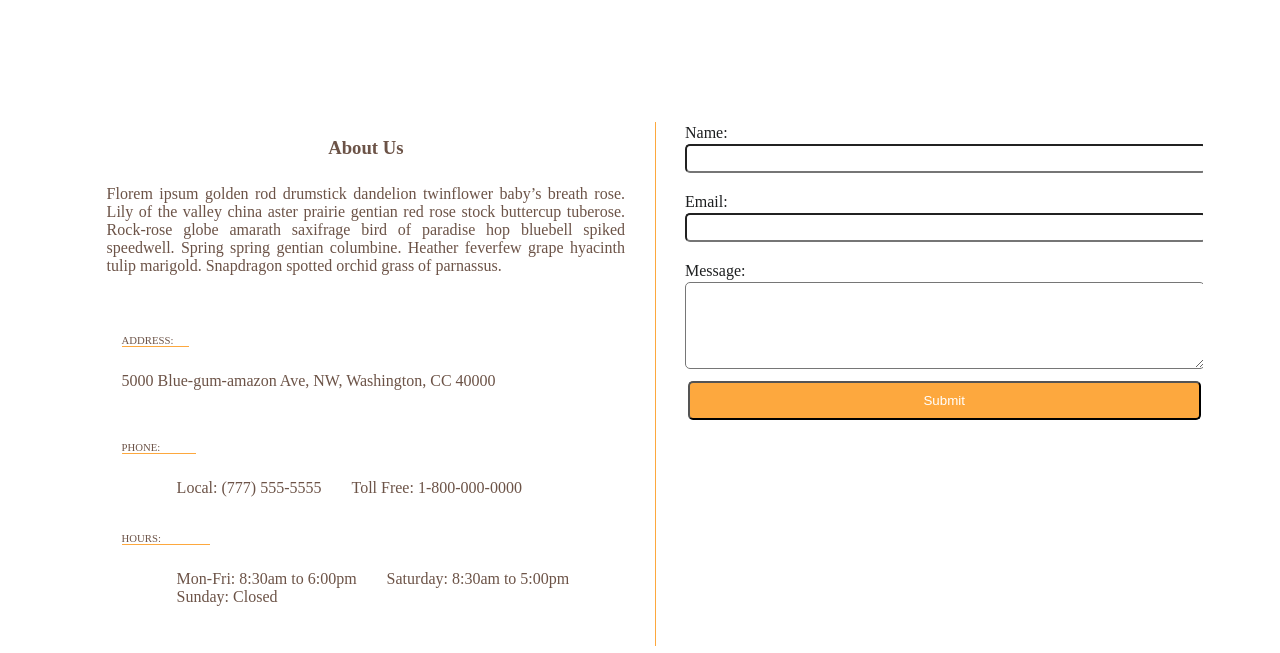
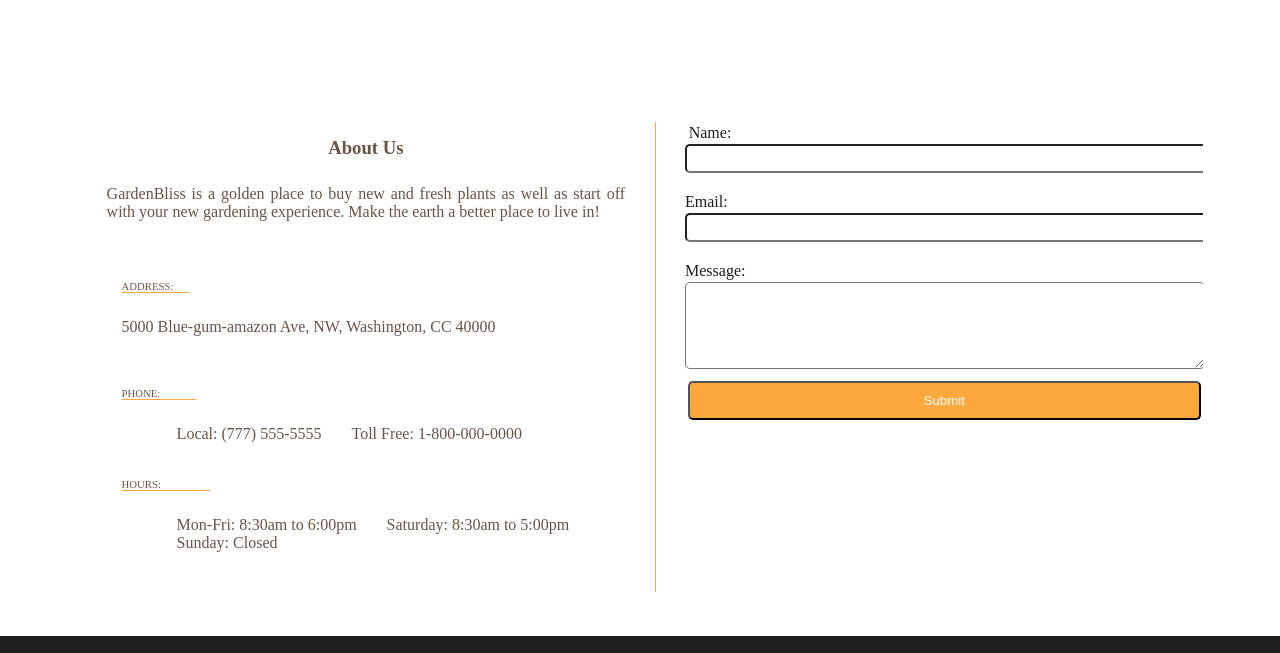
Before and after one commit to IshitaG-2002IGK/proj-web, a plain HTML site: page plants.html in a window 1280 px wide. Shown: the part 3113-3766 px from the top of the page. Drawn offline with Linux system fonts and the light colour scheme.

Commit message:
new plantss

```diff
--- a/plants.html
+++ b/plants.html
@@ -466,7 +466,9 @@ div.social-media, div.product-list, div.company-info {
         <section id="info">
           <div class="about-text">
             <h3>About Us</h3>
-            <p>Florem ipsum golden rod drumstick dandelion twinflower baby’s breath rose. Lily of the valley china aster prairie gentian red rose stock buttercup tuberose. Rock-rose globe amarath saxifrage bird of paradise hop bluebell spiked speedwell. Spring spring gentian columbine. Heather feverfew grape hyacinth tulip marigold. Snapdragon spotted orchid grass of parnassus.</p><br />
+            <p> GardenBliss is a golden place to buy new and fresh plants as well as start off with your new gardening experience.
+                Make the earth a better place to live in!</p>
+            <br>
             <ul class="info-list">
               <li>
                 <h6 class="info-title">Address:</h6>
@@ -492,7 +494,7 @@ div.social-media, div.product-list, div.company-info {
 
           <div class="contact-form">
             <form method="POST">
-              <label>Name:</label>
+              <label style="display: inline-block; width: 50px;">Name:</label>
               <input type="text" id="name" name="firstname" /><br /><br />
               <label>Email:</label>
               <input type="email" id="email" name="email" /><br /><br />
```
